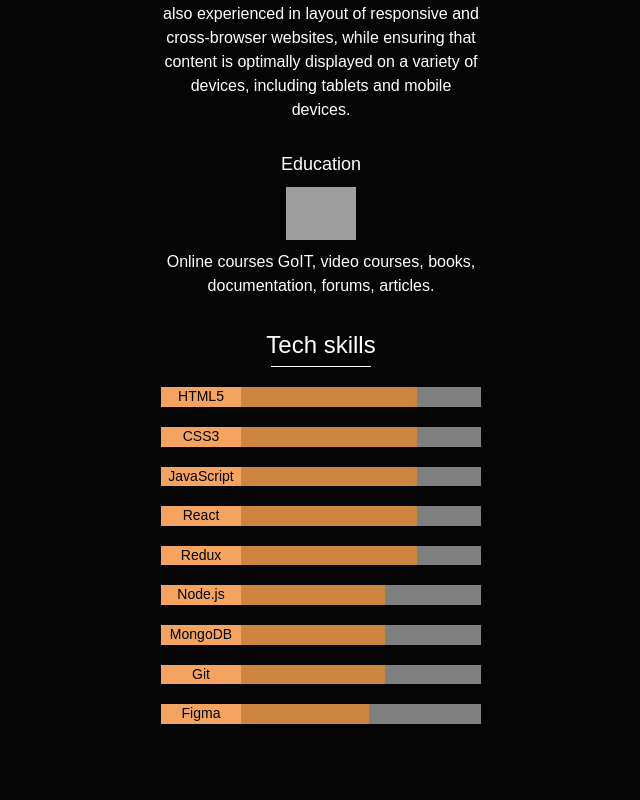
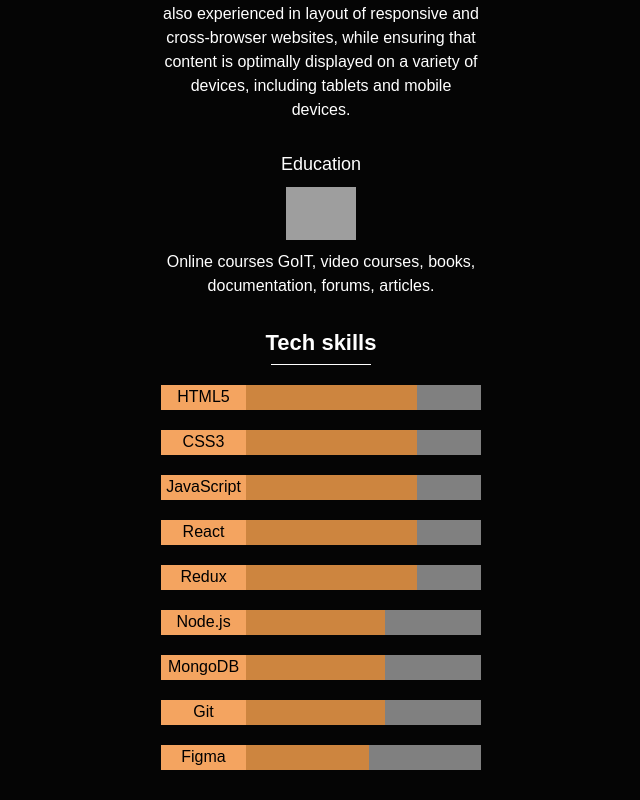
Before and after one commit to Artemon-x58/Portfolio, a React (Vite) app: page / in a window 1280 px wide. Shown: the part 1494-2294 px from the top of the page, without its empty margins (319-959 px from the left). Before the commit the page ends 2248 px from the top, so only its background shows below. Built offline with nearby package versions, Linux system fonts and the light colour scheme; grey boxes are pictures that could not be loaded.

Commit message:
about me

```diff
--- a/src/Components/HeroSection/HeroSection.styled.jsx
+++ b/src/Components/HeroSection/HeroSection.styled.jsx
@@ -14,9 +14,9 @@ export const HeroImg = styled.div`
 `;
 
 export const WrapperHero = styled.div`
-  border: 1px solid #cd853f;
+  border: 2px solid #cd853f;
   border-radius: 20px;
-  padding: 20px 20px 20px 20px;
+  padding: 20px 18px 20px 18px;
 `;
 
 export const TitleHero = styled.h1`
--- a/src/Components/TechSkills/TechSkills.jsx
+++ b/src/Components/TechSkills/TechSkills.jsx
@@ -2,7 +2,8 @@ import { Container } from "../Cotainer/Cotainers.styled";
 import { Section } from "../Section/Section";
 import {
   ItemLevelTechSkills,
-  ItemNameTechSkills,
+  ItemNameWrapperTechSkills,
+  ItemNameTextTechSkills,
   ItemTechSkills,
   ListTechSkills,
   TitleTechSkills,
@@ -16,47 +17,65 @@ export const TechSkillsSection = () => {
         <ListTechSkills>
           <ItemTechSkills>
             <ItemLevelTechSkills>
-              <ItemNameTechSkills>HTML5</ItemNameTechSkills>
+              <ItemNameWrapperTechSkills>
+                <ItemNameTextTechSkills>HTML5</ItemNameTextTechSkills>
+              </ItemNameWrapperTechSkills>
             </ItemLevelTechSkills>
           </ItemTechSkills>
           <ItemTechSkills>
             <ItemLevelTechSkills>
-              <ItemNameTechSkills>CSS3</ItemNameTechSkills>
+              <ItemNameWrapperTechSkills>
+                <ItemNameTextTechSkills>CSS3</ItemNameTextTechSkills>
+              </ItemNameWrapperTechSkills>
             </ItemLevelTechSkills>
           </ItemTechSkills>
           <ItemTechSkills>
             <ItemLevelTechSkills>
-              <ItemNameTechSkills>JavaScript</ItemNameTechSkills>
+              <ItemNameWrapperTechSkills>
+                <ItemNameTextTechSkills>JavaScript</ItemNameTextTechSkills>
+              </ItemNameWrapperTechSkills>
             </ItemLevelTechSkills>
           </ItemTechSkills>
           <ItemTechSkills>
             <ItemLevelTechSkills>
-              <ItemNameTechSkills>React</ItemNameTechSkills>
+              <ItemNameWrapperTechSkills>
+                <ItemNameTextTechSkills>React</ItemNameTextTechSkills>
+              </ItemNameWrapperTechSkills>
             </ItemLevelTechSkills>
           </ItemTechSkills>
           <ItemTechSkills>
             <ItemLevelTechSkills>
-              <ItemNameTechSkills>Redux</ItemNameTechSkills>
+              <ItemNameWrapperTechSkills>
+                <ItemNameTextTechSkills>Redux</ItemNameTextTechSkills>
+              </ItemNameWrapperTechSkills>
             </ItemLevelTechSkills>
           </ItemTechSkills>
           <ItemTechSkills>
             <ItemLevelTechSkills style={{ width: "70%" }}>
-              <ItemNameTechSkills>Node.js</ItemNameTechSkills>
+              <ItemNameWrapperTechSkills>
+                <ItemNameTextTechSkills>Node.js</ItemNameTextTechSkills>
+              </ItemNameWrapperTechSkills>
             </ItemLevelTechSkills>
           </ItemTechSkills>
           <ItemTechSkills>
             <ItemLevelTechSkills style={{ width: "70%" }}>
-              <ItemNameTechSkills>MongoDB</ItemNameTechSkills>
+              <ItemNameWrapperTechSkills>
+                <ItemNameTextTechSkills>MongoDB</ItemNameTextTechSkills>
+              </ItemNameWrapperTechSkills>
             </ItemLevelTechSkills>
           </ItemTechSkills>
           <ItemTechSkills>
             <ItemLevelTechSkills style={{ width: "70%" }}>
-              <ItemNameTechSkills>Git</ItemNameTechSkills>
+              <ItemNameWrapperTechSkills>
+                <ItemNameTextTechSkills>Git</ItemNameTextTechSkills>
+              </ItemNameWrapperTechSkills>
             </ItemLevelTechSkills>
           </ItemTechSkills>
           <ItemTechSkills>
             <ItemLevelTechSkills style={{ width: "65%" }}>
-              <ItemNameTechSkills>Figma</ItemNameTechSkills>
+              <ItemNameWrapperTechSkills>
+                <ItemNameTextTechSkills>Figma</ItemNameTextTechSkills>
+              </ItemNameWrapperTechSkills>
             </ItemLevelTechSkills>
           </ItemTechSkills>
         </ListTechSkills>
--- a/src/Components/TechSkills/TechSkills.styled.jsx
+++ b/src/Components/TechSkills/TechSkills.styled.jsx
@@ -4,8 +4,8 @@ export const TitleTechSkills = styled.h2`
   margin-bottom: 20px;
 
   color: white;
-  font-size: 24px;
-  font-weight: 400;
+  font-size: 22px;
+  font-weight: bold;
   line-height: 1.4;
   text-align: center;
 
@@ -30,17 +30,25 @@ export const ListTechSkills = styled.ul`
 
 export const ItemTechSkills = styled.li`
   width: 100%;
+  height: 25px;
 
   background-color: grey;
 `;
 
 export const ItemWrapperTechSkills = styled.div``;
 
-export const ItemNameTechSkills = styled.div`
-  width: 80px;
+export const ItemNameWrapperTechSkills = styled.div`
+  display: flex;
+  justify-content: center;
+  align-items: center;
+
+  width: 85px;
+  height: 100%;
   background-color: #f4a460;
+`;
 
-  font-size: 14px;
+export const ItemNameTextTechSkills = styled.p`
+  font-size: 16px;
   font-weight: 400;
   line-height: 1.4;
   text-align: center;
@@ -49,4 +57,5 @@ export const ItemNameTechSkills = styled.div`
 export const ItemLevelTechSkills = styled.div`
   background-color: #cd853f;
   width: 80%;
+  height: 100%;
 `;
```
